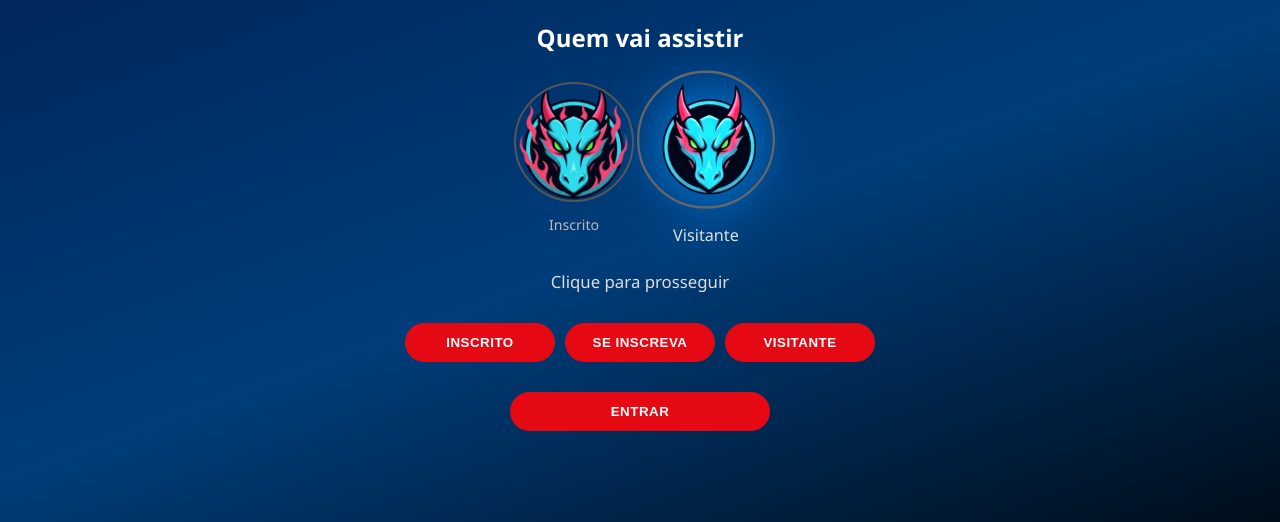
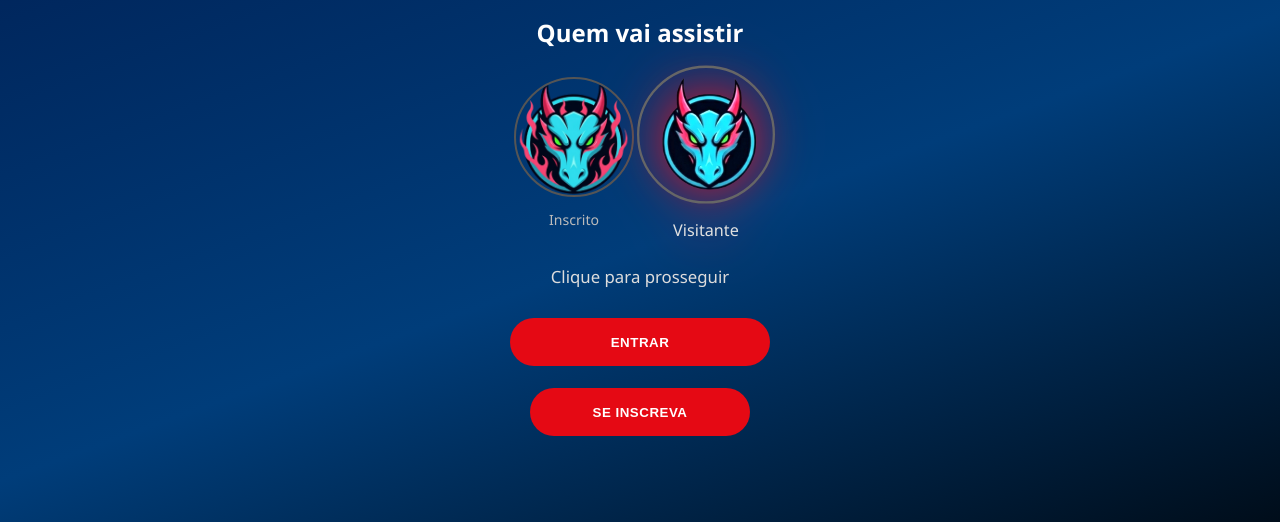
Before and after one commit to AleoOcanha/streaming-mateus-ocanha-games, a plain HTML site: page index.html in a window 1280 px wide. Shown: the part 278-800 px from the top of the page. Drawn offline with Linux system fonts and the light colour scheme.

Commit message:
Ajusta selecao de perfil e layout dos botoes

```diff
--- a/index.html
+++ b/index.html
@@ -36,13 +36,11 @@
 
         <p class="click-text">Clique para prosseguir</p>
 
+        <button class="botao-entrar" id="botao-entrar">ENTRAR</button>
+
         <div class="botoes">
-            <button id="botao-inscrito">INSCRITO</button>
             <button id="botao-se-inscreva">SE INSCREVA</button>
-            <button id="botao-visitante">VISITANTE</button>
         </div>
-
-        <button class="botao-entrar" id="botao-entrar">ENTRAR</button>
     </main>
 
     <script>
@@ -70,6 +68,8 @@
         const URL_CANAL = 'https://www.youtube.com/@MateusOcanhaGames';
         const URL_CANAL_INSCREVA = 'https://www.youtube.com/@MateusOcanhaGames?sub_confirmation=1';
         const USER_TYPE_KEY = 'mateus_streaming_user_type';
+        const PROFILE_NAME_KEY = 'perfilAtivoNome';
+        const PROFILE_IMAGE_KEY = 'perfilAtivoImagem';
 
         const fotoAssistindo = document.getElementById('foto-assistindo');
         const nomeAssistindo = document.getElementById('nome-assistindo');
@@ -80,6 +80,14 @@
             localStorage.setItem(USER_TYPE_KEY, type);
             if (figuraInscrito) figuraInscrito.classList.toggle('destaque-inscrito', type === 'inscrito');
             if (figuraVisitante) figuraVisitante.classList.toggle('destaque-visitante', type === 'visitante');
+
+            if (type === 'inscrito') {
+                localStorage.setItem(PROFILE_NAME_KEY, 'Inscrito');
+                localStorage.setItem(PROFILE_IMAGE_KEY, 'assets/perfil-inscrito.png');
+            } else {
+                localStorage.setItem(PROFILE_NAME_KEY, 'Visitante');
+                localStorage.setItem(PROFILE_IMAGE_KEY, 'assets/perfil-visitante.png');
+            }
 
             if (fotoAssistindo && nomeAssistindo) {
                 if (type === 'inscrito') {
@@ -94,26 +102,27 @@
             }
         }
 
-        // Altera status para inscrito
-        document.getElementById('botao-inscrito').addEventListener('click', () => {
-            setUserType('inscrito');
-        });
-
-        // Altera status para visitante
-        document.getElementById('botao-visitante').addEventListener('click', () => {
-            setUserType('visitante');
-        });
-
         // SE INSCREVA: abre canal + marca inscrito
         document.getElementById('botao-se-inscreva').addEventListener('click', () => {
             window.open(URL_CANAL, '_blank');
             setUserType('inscrito');
         });
 
+        // Clique nos perfis aplica o mesmo destaque visual (maior + brilho)
+        if (figuraInscrito) {
+            figuraInscrito.addEventListener('click', () => setUserType('inscrito'));
+        }
+
+        if (figuraVisitante) {
+            figuraVisitante.addEventListener('click', () => setUserType('visitante'));
+        }
+
         // INICIAR: direciona para a página tipo Netflix
         document.getElementById('botao-entrar').addEventListener('click', () => {
             const userType = localStorage.getItem(USER_TYPE_KEY) || 'visitante';
             localStorage.setItem(USER_TYPE_KEY, userType);
+            localStorage.setItem(PROFILE_NAME_KEY, userType === 'inscrito' ? 'Inscrito' : 'Visitante');
+            localStorage.setItem(PROFILE_IMAGE_KEY, userType === 'inscrito' ? 'assets/perfil-inscrito.png' : 'assets/perfil-visitante.png');
             window.location.href = 'catalogo/catalogo.html';
         });
 
--- a/style.css
+++ b/style.css
@@ -155,7 +155,7 @@ main {
 }
 
 .botao-entrar {
-    margin-top: 10px;
+    margin: 4px 0 10px;
 }
 
 /* Estilo da imagem logo */
@@ -294,6 +294,8 @@ h1 {
     margin: 0;
     /* Centraliza o conteúdo */
     text-align: center;
+    /* Indica que o card é clicável */
+    cursor: pointer;
     transition: transform 0.3s ease, filter 0.3s ease;
 }
 
@@ -310,7 +312,7 @@ h1 {
 /* Destaque especial para o perfil Visitante */
 .outros figure.destaque-visitante {
     transform: scale(1.15);
-    filter: drop-shadow(0 0 20px rgba(0, 123, 255, 0.8)) brightness(1.2);
+    filter: drop-shadow(0 0 20px rgba(229, 9, 20, 0.8)) brightness(1.2);
 }
 
 .outros figure.destaque-visitante img {
@@ -363,13 +365,16 @@ h1 {
     justify-content: center;
     /* Espaço entre botões */
     gap: 10px;
-    /* Espaço abaixo */
-    margin-bottom: 18px;
+    /* Evita espaço extra após o segundo botão */
+    margin-bottom: 0;
 }
 
 /* Estilo dos botões de ação */
 .botoes button,
 .botao-entrar {
+    /* Mesmo tamanho visual para os dois botões principais */
+    width: min(260px, 100%);
+    min-height: 48px;
     /* Espaço interno: 12px vertical, 18px horizontal */
     padding: 12px 18px;
     /* Remove borda padrão */
@@ -386,6 +391,10 @@ h1 {
     background: var(--button-bg);
     /* Cursor muda para mão ao passar */
     cursor: pointer;
+    /* Centraliza texto internamente e iguala altura visual */
+    display: flex;
+    align-items: center;
+    justify-content: center;
     /* Anima múltiplas propriedades suavemente */
     transition: transform .12s ease, box-shadow .12s ease, background .12s ease;
 }
@@ -403,14 +412,8 @@ h1 {
 
 /* Botão "Entrar" específico */
 .botao-entrar {
-    /* Ocupa 100% da largura disponível */
-    width: 100%;
-    /* Limita largura máxima */
-    max-width: 260px;
-    /* Exibe como bloco para aplicar margin auto */
-    display: block;
     /* Centraliza horizontalmente */
-    margin: 0 auto;
+    margin: 0 auto 10px;
     /* não deixa o botão encostar na parte de baixo da tela */
 }
 
```
